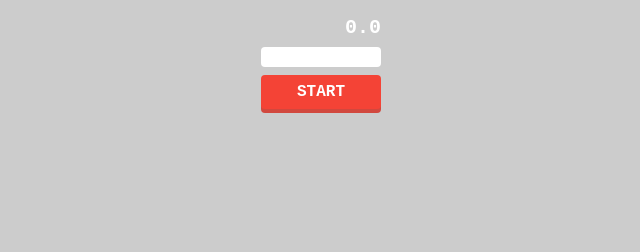
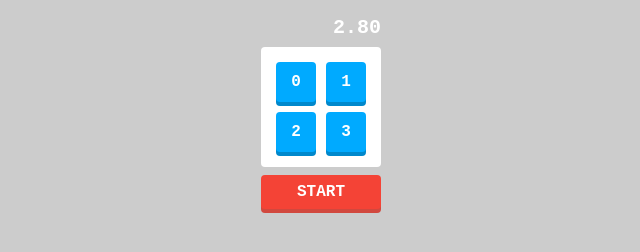
Before and after one commit to sugita-seiya/MyNumbersGame, a plain HTML site: page index.html in a window 1280 px wide. Both pictures are taken after a click on the element "START". Shown: the whole page, without its empty margins (319-959 px from the left). Drawn offline with Linux system fonts and the light colour scheme.

Commit message:
ボートゲームのjsの実装

```diff
--- a/css/styles.css
+++ b/css/styles.css
@@ -8,7 +8,6 @@ body {
 
 #container {
   /* 50px * 2 + 10px * 2 */
-  width: 120px;
   margin: 16px auto;
 }
 
--- a/js/main.js
+++ b/js/main.js
@@ -0,0 +1,129 @@
+'use strict';
+
+{
+  class Panel {
+    constructor(game) {
+      this.game = game;
+      this.el = document.createElement('li');
+      this.el.classList.add('pressed');
+      this.el.addEventListener('click', () => {
+        this.check();
+      });
+    }
+
+    getEl() {
+      return this.el;
+    }
+
+    activate(num) {
+      this.el.classList.remove('pressed');
+      this.el.textContent = num;
+    }
+
+    check() {
+      if (this.game.getCurrentNum() === parseInt(this.el.textContent, 10)) {
+        this.el.classList.add('pressed');
+        this.game.addCurrentNum();
+
+        if (this.game.getCurrentNum() === this.game.getLevel() ** 2) {
+          clearTimeout(this.game.getTimeoutId());
+        }
+      }
+    }
+  }
+
+  class Board {
+    constructor(game) {
+      this.game = game;
+      this.panels = [];
+      for (let i = 0; i < this.game.getLevel() ** 2; i++) {
+        this.panels.push(new Panel(this.game));
+      }
+      this.setup();
+    }
+
+    setup() {
+      const board = document.getElementById('board');
+      this.panels.forEach(panel => {
+        board.appendChild(panel.getEl());
+      });
+    }
+
+    activate() {
+      const nums = [];
+      for (let i = 0; i < this.game.getLevel() ** 2; i++) {
+        nums.push(i);
+      }
+
+      this.panels.forEach(panel => {
+        const num = nums.splice(Math.floor(Math.random() * nums.length), 1)[0];
+        panel.activate(num);
+      });
+    }
+  }
+
+  class Game {
+    constructor(level) {
+      this.level = level;
+      this.board = new Board(this);
+
+      this.currentNum = undefined;
+      this.startTime = undefined;
+      this.timeoutId = undefined;
+
+      const btn = document.getElementById('btn');
+      btn.addEventListener('click', () => {
+        this.start();
+      });
+      this.setup();
+    }
+
+    setup() {
+      const container = document.getElementById('container');
+      const PANEL_WIDTH = 50;
+      const BOARD_PADDING = 10;
+      /* 50px * 2 + 10px * 2 */
+      container.style.width = PANEL_WIDTH * this.level + BOARD_PADDING * 2 + 'px';
+    }
+
+    start() {
+      if (typeof this.timeoutId !== 'undefined') {
+        clearTimeout(this.timeoutId);
+      }
+
+      this.currentNum = 0;
+      // 68業目のBoaedクラスのインスタンス生成と52業目のactivateメソッドの呼び出し
+      this.board.activate();
+
+      this.startTime = Date.now();
+      this.runTimer();
+    }
+
+    runTimer() {
+      const timer = document.getElementById('timer');
+      timer.textContent = ((Date.now() - this.startTime) / 1000).toFixed(2);
+
+      this.timeoutId = setTimeout(() => {
+        this.runTimer();
+      }, 10);
+    }
+
+    addCurrentNum() {
+      this.currentNum++;
+    }
+
+    getCurrentNum() {
+      return this.currentNum;
+    }
+
+    getTimeoutId() {
+      return this.timeoutId;
+    }
+
+    getLevel() {
+      return this.level;
+    }
+  }
+  // スタートボタンを押したらgemeインスタンスが生成されレベルが引数にして渡される。
+  new Game(2);
+}
```
